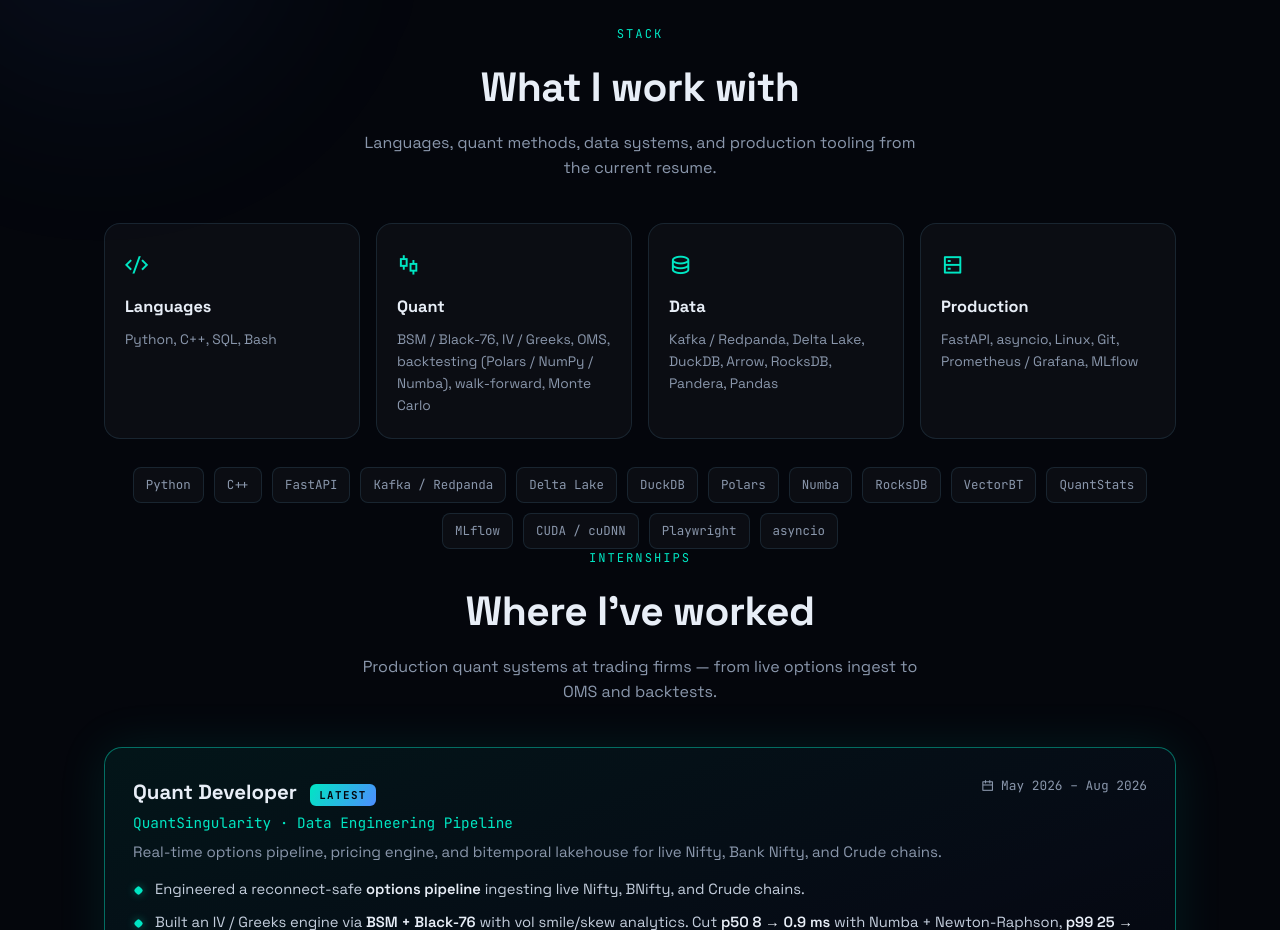
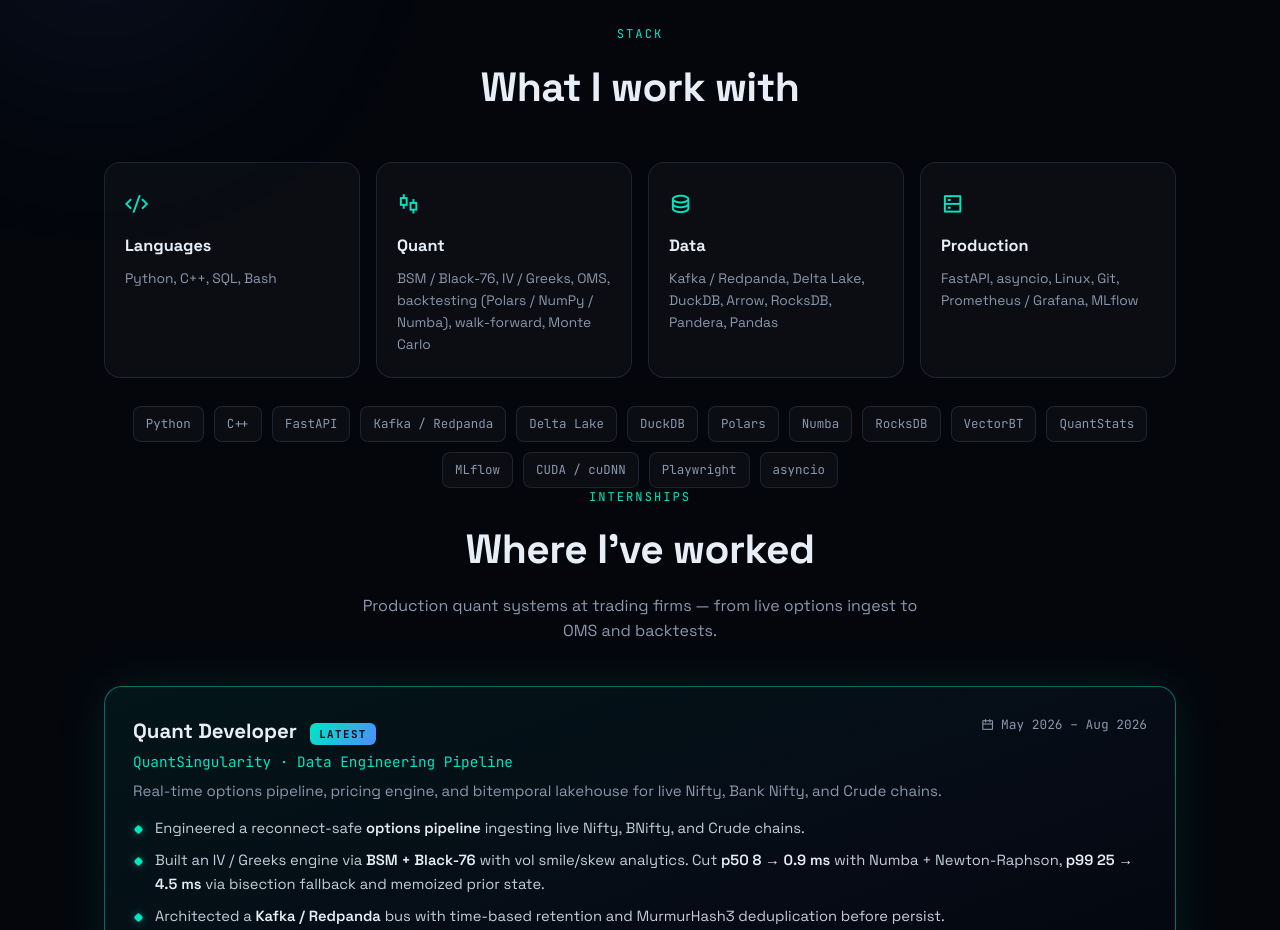
Before and after one commit to vibhuvankrishna/vibhuvankrishna.github.io, a plain HTML site: page index.html in a window 1280 px wide. Shown: the part 824-1754 px from the top of the page. Drawn offline with nearby package versions, Linux system fonts and the light colour scheme.

Commit message:
Remove the Stack section subtitle from the site.
Co-authored-by: Cursor <cursoragent@cursor.com>

```diff
--- a/index.html
+++ b/index.html
@@ -267,7 +267,6 @@
     <div class="sec-head">
       <div class="sec-tag">Stack</div>
       <h2>What I work with</h2>
-      <p>Languages, quant methods, data systems, and production tooling from the current resume.</p>
     </div>
     <div class="skill-grid">
       <div class="skill reveal">
```
